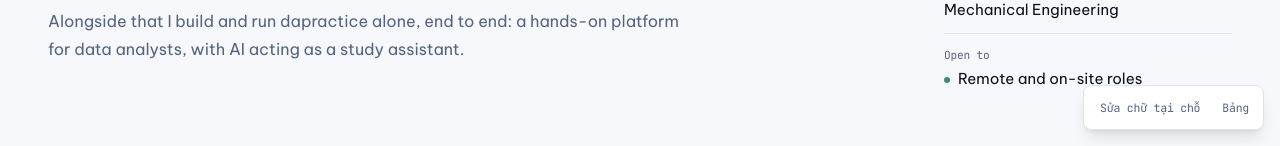
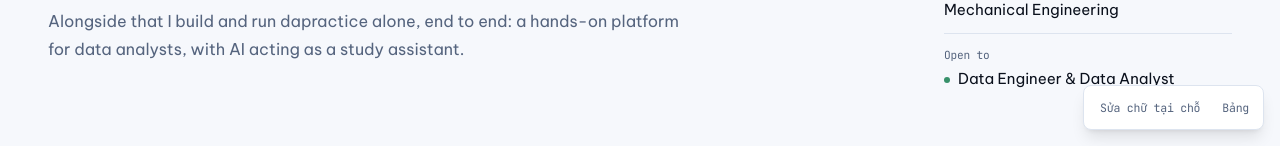
Before and after one commit to huypq2607/huypq-portfolio, a React (Vite) app: page / in a window 1280 px wide. Shown: the part 654-800 px from the top of the page. Built offline with nearby package versions, Linux system fonts and the light colour scheme.

Commit message:
Đồng bộ bản tiếng Anh của dòng Sẵn sàng trong hồ sơ

```diff
--- a/noi_dung/noi_dung.ts
+++ b/noi_dung/noi_dung.ts
@@ -65,7 +65,7 @@
   },
   {
     nhan: { vi: 'Sẵn sàng', en: 'Open to' },
-    gia_tri: { vi: 'Data Engineer & Data Analyst', en: 'Remote and on-site roles' },
+    gia_tri: { vi: 'Data Engineer & Data Analyst', en: 'Data Engineer & Data Analyst' },
   },
 ]
 
```
